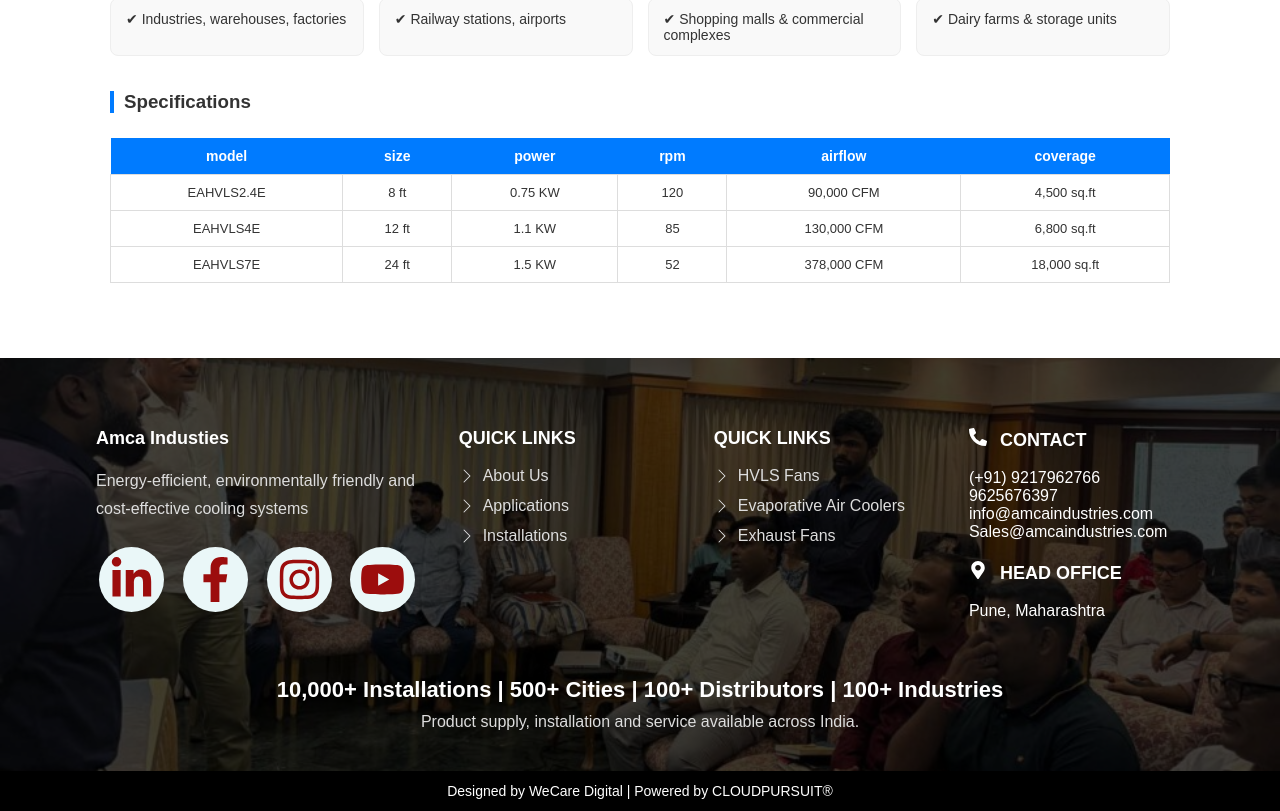
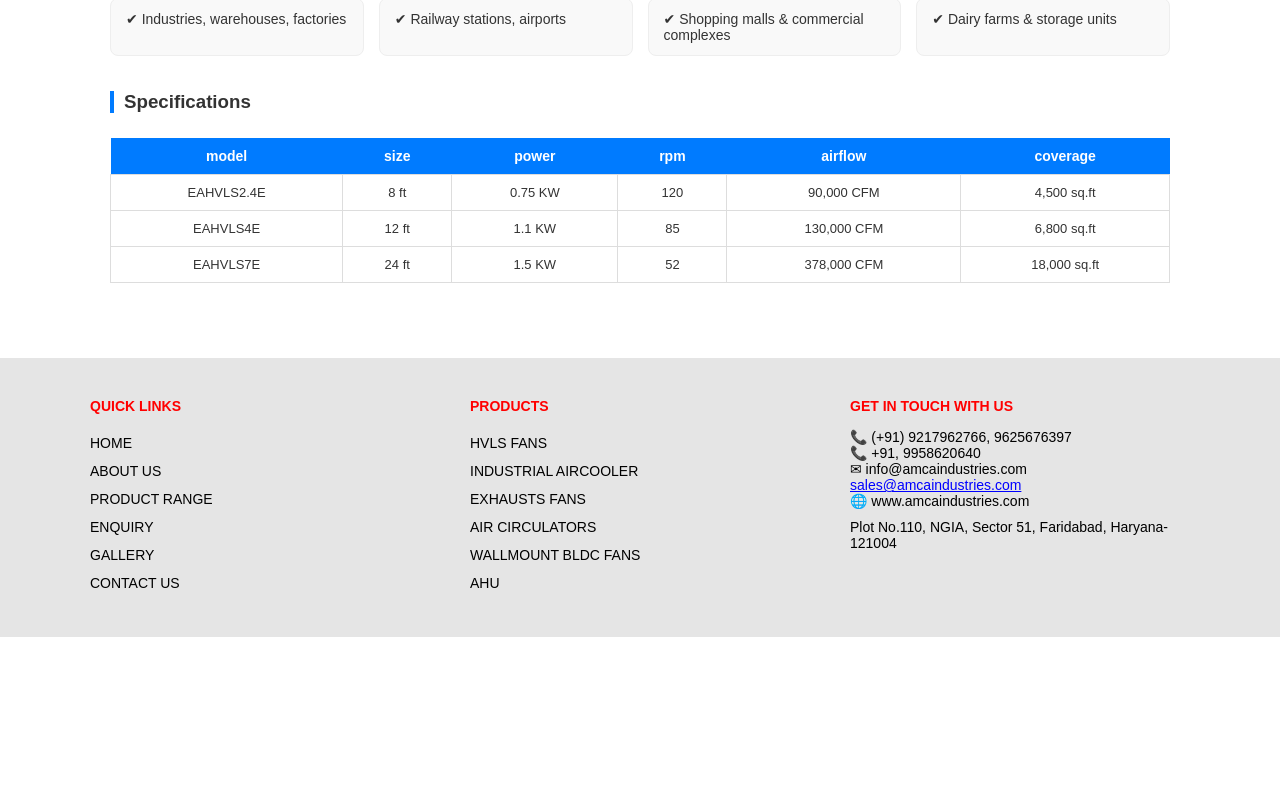
Before and after one commit to devxchaudhary01/Amca, a React (Vite) app: page /fan/1 in a window 1280 px wide. Shown: the part 1103-1914 px from the top of the page. After the commit the page ends 1740 px from the top, so only its background shows below. Built offline with nearby package versions, Linux system fonts and the light colour scheme.

Commit message:
footer update

```diff
--- a/src/components/Footer.jsx
+++ b/src/components/Footer.jsx
@@ -1,94 +1,107 @@
 import React from "react";
-import "../styles/Footer.css";
-
-import { FaPhoneAlt, FaMapMarkerAlt, FaLinkedinIn, FaFacebookF, FaInstagram, FaYoutube } from "react-icons/fa";
-import { BsChevronRight } from "react-icons/bs";
-
-import bg from "../assets/b1.jpg";
 
 const Footer = () => {
   return (
-    <footer className="footer" style={{ backgroundImage: `url(${bg})` }}>
-      <div className="footer-overlay">
+    <>
+      <footer style={styles.footer}>
+        <div style={styles.container}>
 
-        <div className="footer-container">
-
-          {/* Column 1 */}
-          <div className="footer-col">
-            <h3 className="footer-logo">Amca Industies</h3>
-
-            <p className="footer-text">
-              Energy-efficient, environmentally friendly
-              and cost-effective cooling systems
-            </p>
-
-            <div className="social-icons">
-              <span className="icon linkedin"><FaLinkedinIn /></span>
-              <span className="icon facebook"><FaFacebookF /></span>
-              <span className="icon instagram"><FaInstagram /></span>
-              <span className="icon youtube"><FaYoutube /></span>
-            </div>
-          </div>
-
-          {/* Column 2 */}
-          <div className="footer-col">
-            <h3>QUICK LINKS</h3>
-
-            <ul>
-              <li><BsChevronRight /> About Us</li>
-              <li><BsChevronRight /> Applications</li>
-              <li><BsChevronRight /> Installations</li>
+          {/* QUICK LINKS */}
+          <div style={styles.col}>
+            <h3 style={styles.heading}>QUICK LINKS</h3>
+            <ul style={styles.list}>
+              <li>HOME</li>
+              <li>ABOUT US</li>
+              <li>PRODUCT RANGE</li>
+              <li>ENQUIRY</li>
+              <li>GALLERY</li>
+              <li>CONTACT US</li>
             </ul>
           </div>
 
-          {/* Column 3 */}
-          <div className="footer-col">
-            <h3>QUICK LINKS</h3>
-
-            <ul>
-              <li><BsChevronRight /> HVLS Fans</li>
-              <li><BsChevronRight /> Evaporative Air Coolers</li>
-              <li><BsChevronRight /> Exhaust Fans</li>
+          {/* PRODUCTS */}
+          <div style={styles.col}>
+            <h3 style={styles.heading}>PRODUCTS</h3>
+            <ul style={styles.list}>
+              <li>HVLS FANS</li>
+              <li>INDUSTRIAL AIRCOOLER</li>
+              <li>EXHAUSTS FANS</li>
+              <li>AIR CIRCULATORS</li>
+              <li>WALLMOUNT BLDC FANS</li>
+              <li>AHU</li>
             </ul>
           </div>
 
-          {/* Column 4 */}
-          <div className="footer-col">
-            <h3><FaPhoneAlt className="footer-icon" /> CONTACT</h3>
+          {/* CONTACT */}
+          <div style={styles.col}>
+            <h3 style={styles.heading}>GET IN TOUCH WITH US</h3>
 
-            <p>(+91) 9217962766</p>
-            <p>9625676397</p>
-            <p>info@amcaindustries.com</p>
-            <p>Sales@amcaindustries.com</p>
+            <p>📞 (+91) 9217962766, 9625676397</p>
+            <p>📞 +91, 9958620640</p>
 
-            <h3 className="head-office">
-              <FaMapMarkerAlt className="footer-icon" /> HEAD OFFICE
-            </h3>
+            <p>✉ info@amcaindustries.com</p>
+            <p style={{ color: "blue", textDecoration: "underline" }}>
+              sales@amcaindustries.com
+            </p>
 
-            <p>Pune, Maharashtra</p>
+            <p>🌐 www.amcaindustries.com</p>
+
+            <p style={{ marginTop: "10px" }}>
+              Plot No.110, NGIA, Sector 51, Faridabad, Haryana-121004
+            </p>
           </div>
 
         </div>
+      </footer>
 
-        {/* Stats Section */}
-        <div className="footer-stats">
-          <h2>
-            10,000+ Installations | 500+ Cities | 100+ Distributors | 100+ Industries
-          </h2>
-
-          <p>
-            Product supply, installation and service available across India.
-          </p>
-        </div>
-
-      </div>
-
-      {/* Bottom Bar */}
-      <div className="footer-bottom">
-        Designed by WeCare Digital | Powered by CLOUDPURSUIT®
-      </div>
-    </footer>
+      {/* INTERNAL CSS */}
+      <style>{`
+        @media (max-width: 900px) {
+          .footer-container {
+            flex-direction: column;
+            gap: 30px;
+          }
+        }
+      `}</style>
+    </>
   );
 };
 
+const styles = {
+  footer: {
+    background: "#e5e5e5",
+    padding: "40px 20px",
+    fontFamily: "Arial, sans-serif",
+    fontSize: "14px",
+    color: "#000"
+  },
+
+  container: {
+    maxWidth: "1100px",
+    margin: "auto",
+    display: "flex",
+    justifyContent: "space-between",
+    gap: "40px",
+    flexWrap: "wrap"
+  },
+
+  col: {
+    flex: "1",
+    minWidth: "250px"
+  },
+
+  heading: {
+    color: "red",
+    fontSize: "14px",
+    marginBottom: "15px",
+    fontWeight: "bold"
+  },
+
+  list: {
+    listStyle: "none",
+    padding: 0,
+    lineHeight: "2"
+  }
+};
+
 export default Footer;
```
